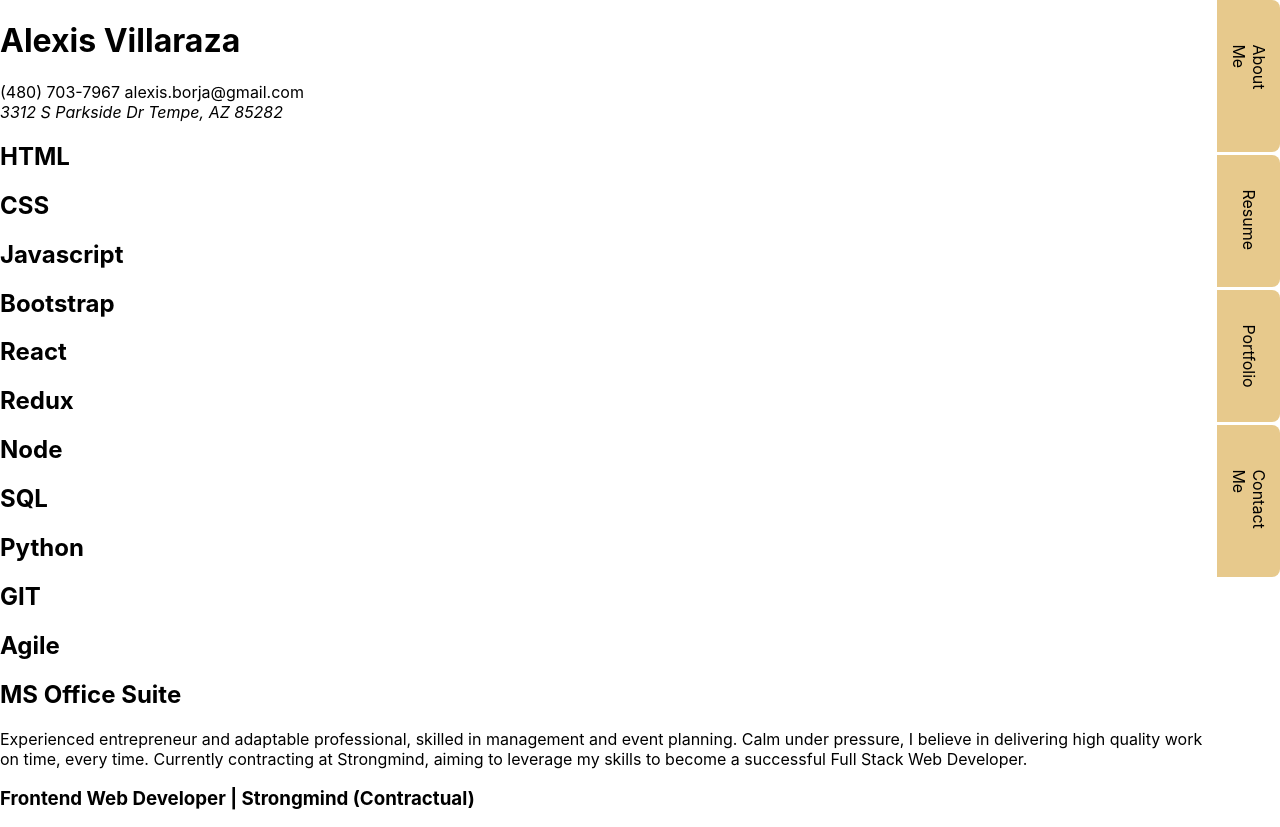
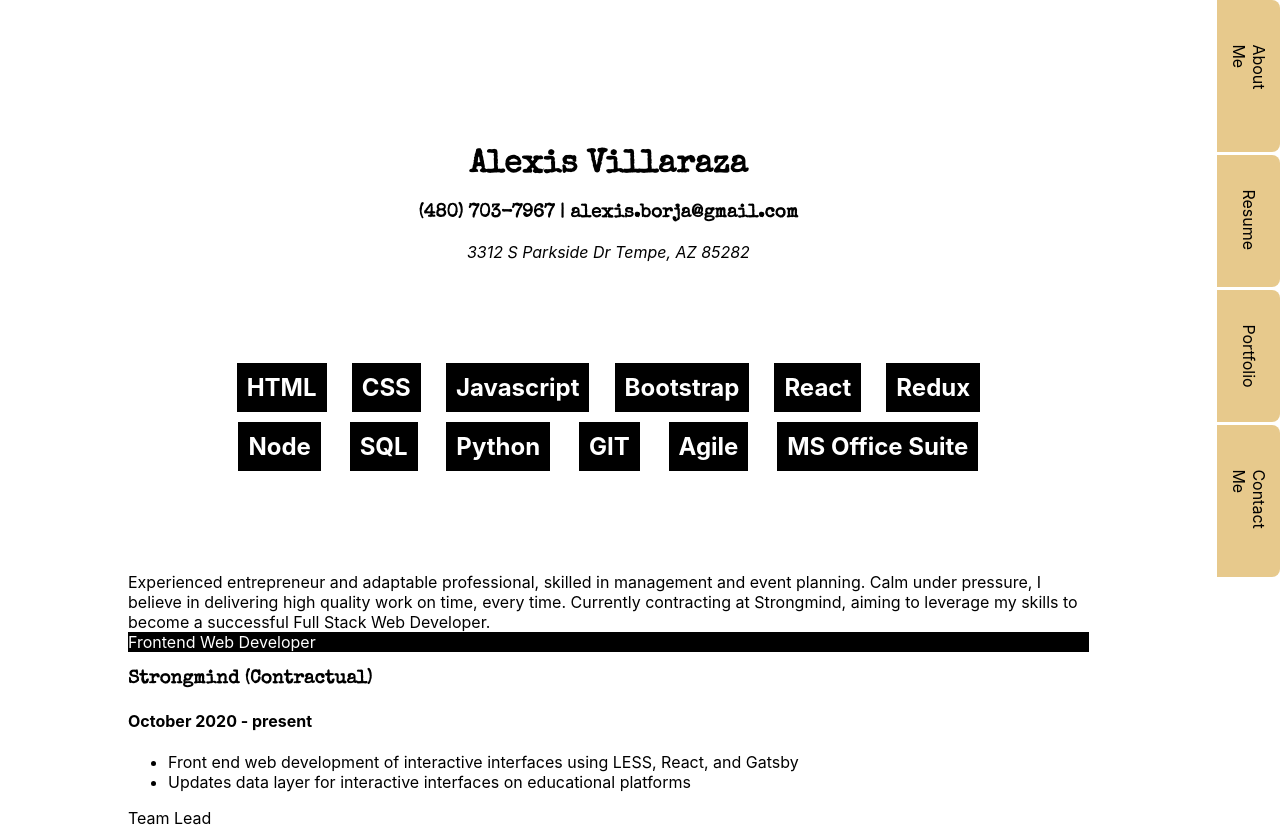
Before and after one commit to alvillaraza/dev_portfolio, a React (Create React App) app in the folder portfolio/: page /resume in a window 1280 px wide. Shown: the top 827 px of the page. Built offline with nearby package versions, Linux system fonts and the light colour scheme.

Commit message:
begin styling resume

```diff
--- /dev/null
+++ b/portfolio/src/Resume.css
@@ -0,0 +1,26 @@
+h1,
+h3 {
+  font-family: 'Special Elite', cursive;
+}
+.resume-container {
+  margin: 10%;
+}
+.resume-container .resume-contact-info {
+  text-align: center;
+}
+.resume-container .resume-skills {
+  display: flex;
+  flex-wrap: wrap;
+  justify-content: space-around;
+  margin: 10%;
+}
+.resume-container .resume-skills h2 {
+  color: white;
+  background-color: black;
+  margin: 5px;
+  padding: 10px;
+}
+.resume-container .resume-job-title {
+  background-color: black;
+  color: white;
+}
--- /dev/null
+++ b/portfolio/src/Resume.less
@@ -0,0 +1,27 @@
+h1, h3 {
+    font-family: 'Special Elite', cursive;
+}
+
+.resume-container {
+    margin: 10%;
+    .resume-contact-info {
+        text-align: center;
+    }
+    .resume-skills{
+        display: flex;
+        flex-wrap: wrap;
+        justify-content: space-around;
+        margin: 10%;
+        h2 {
+            color: white;
+            background-color: black;
+            margin: 5px;
+            padding: 10px;
+        }
+    }
+    .resume-job-title {
+        background-color: black;
+        color: white;
+
+    }
+}
--- a/portfolio/src/components/Resume.js
+++ b/portfolio/src/components/Resume.js
@@ -1,11 +1,13 @@
 import React from 'react';
+
+import '../Resume.css';
 
 function Resume() {
     return (
-        <div>
+        <div className='resume-container'>
+            <div className='resume-contact-info'>
             <h1>Alexis Villaraza</h1>
-            <div>
-                (480) 703-7967 alexis.borja@gmail.com
+                <h3>(480) 703-7967 | alexis.borja@gmail.com</h3>
                 <address>3312 S Parkside Dr Tempe, AZ 85282</address>
             </div>
 
@@ -25,7 +27,7 @@ function Resume() {
             </div>
             <div>
                 <div>
-                    <h3>Frontend Web Developer | Strongmind (Contractual)</h3>
+                    <div className='resume-job-title'>Frontend Web Developer</div> <h3>Strongmind (Contractual)</h3>
                     <h4>October 2020 - present</h4>
                     <ul>
                         <li>
@@ -39,7 +41,7 @@ function Resume() {
                     </ul>
                 </div>
                 <div>
-                    <h3>Team Lead | Lambda School</h3>
+                <div className='job-title'>Team Lead</div> <h3>Lambda School</h3>
                     <h4>July 2020 – October 2020</h4>
                     <ul>
                         <li>
@@ -64,7 +66,7 @@ function Resume() {
                     </ul>
                 </div>
                 <div>
-                    <h3>Full Stack Web Development Student | Lambda School</h3>
+                <div className='job-title'>Full Stack Web Development Student</div> <h3>Lambda School</h3>
                     <h4>December 2019 – June 2020</h4>
                     <ul>
                         <li>
@@ -84,7 +86,7 @@ function Resume() {
                     https://master.d192i0nnd51m2r.amplifyapp.com/
                 </div>
                 <div>
-                    <h3>Company Owner | BOSS Entertainment Live</h3>
+                <div className='job-title'>Company Owner</div> <h3>BOSS Entertainment Live</h3>
                     <h4>June 2015 – Jan 2020</h4>
                     <ul>
                         <li>
```
